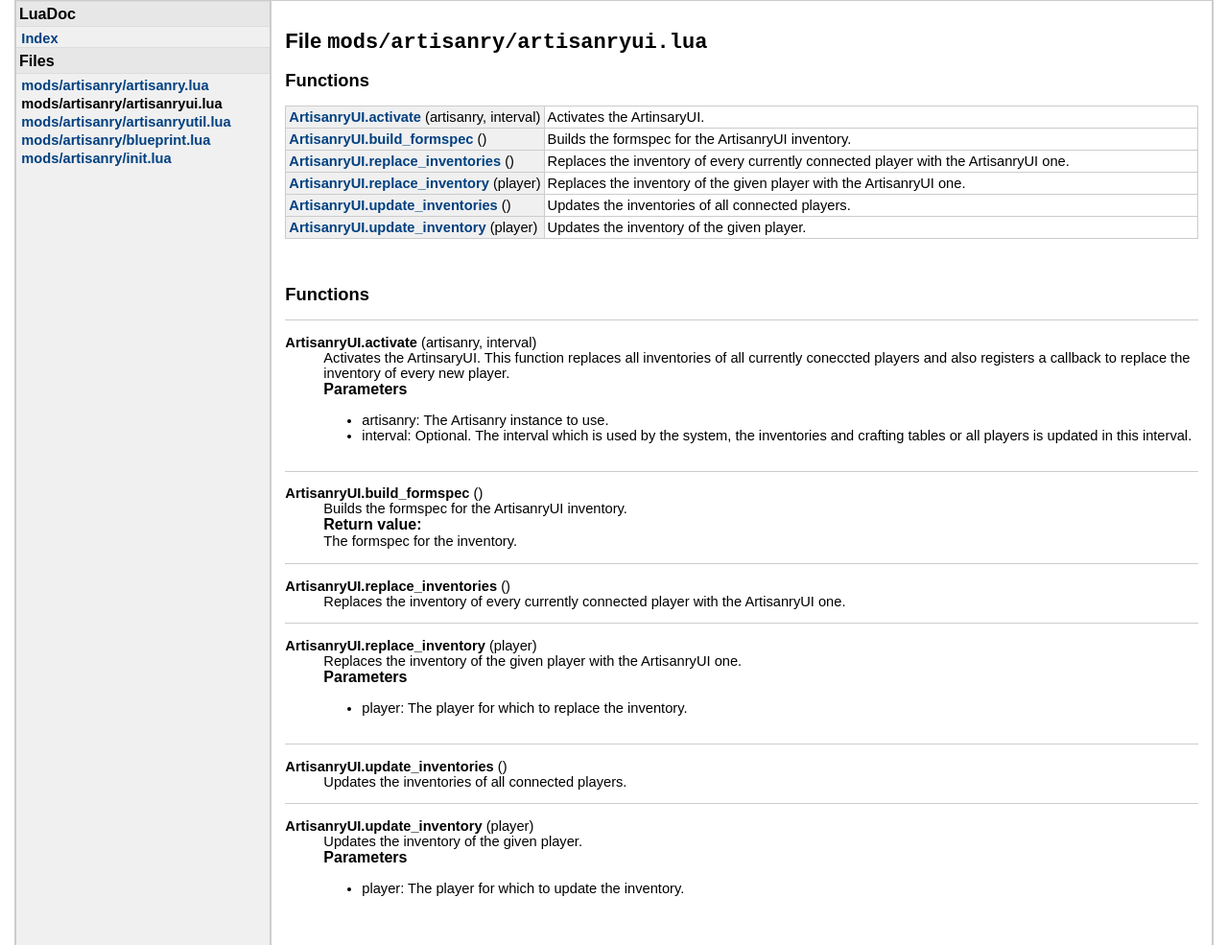
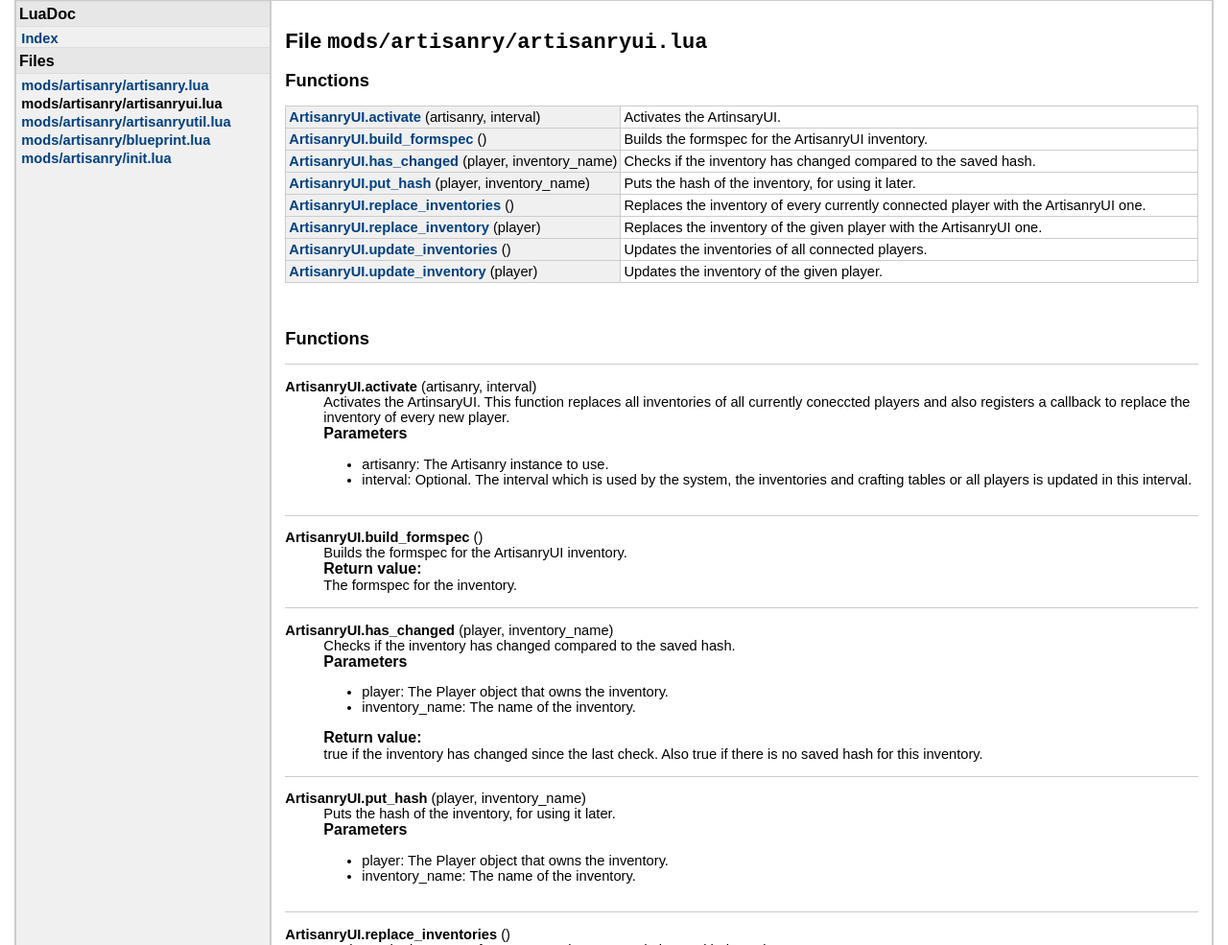
Before and after one commit to minetest-australopithecus/minetest-australopithecus-artisanry, a plain HTML site: page doc/files/mods/artisanry/artisanryui.html in a window 1280 px wide. Shown: the top 985 px of the page at 96% size. Drawn offline with Linux system fonts and the light colour scheme.

Commit message:
Extracted the management of the inventory hashes into its own functions.

```diff
--- a/doc/files/mods/artisanry/artisanryui.html
+++ b/doc/files/mods/artisanry/artisanryui.html
@@ -90,6 +90,16 @@
     </tr>
 
     <tr>
+    <td class="name" nowrap><a href="#ArtisanryUI.has_changed">ArtisanryUI.has_changed</a>&nbsp;(player, inventory_name)</td>
+    <td class="summary">Checks if the inventory has changed compared to the saved hash.</td>
+    </tr>
+
+    <tr>
+    <td class="name" nowrap><a href="#ArtisanryUI.put_hash">ArtisanryUI.put_hash</a>&nbsp;(player, inventory_name)</td>
+    <td class="summary">Puts the hash of the inventory, for using it later.</td>
+    </tr>
+
+    <tr>
     <td class="name" nowrap><a href="#ArtisanryUI.replace_inventories">ArtisanryUI.replace_inventories</a>&nbsp;()</td>
     <td class="summary">Replaces the inventory of every currently connected player with the ArtisanryUI one.</td>
     </tr>
@@ -169,6 +179,69 @@ Builds the formspec for the ArtisanryUI inventory.
 
 <h3>Return value:</h3>
 The formspec for the inventory.
+
+
+
+</dd>
+
+
+
+
+<dt><a name="ArtisanryUI.has_changed"></a><strong>ArtisanryUI.has_changed</strong>&nbsp;(player, inventory_name)</dt>
+<dd>
+Checks if the inventory has changed compared to the saved hash.
+
+
+<h3>Parameters</h3>
+<ul>
+
+	<li>
+	  player: The Player object that owns the inventory.
+	</li>
+
+	<li>
+	  inventory_name: The name of the inventory.
+	</li>
+
+</ul>
+
+
+
+
+
+
+<h3>Return value:</h3>
+true if the inventory has changed since the last check. Also true if there is no saved hash for this inventory.
+
+
+
+</dd>
+
+
+
+
+<dt><a name="ArtisanryUI.put_hash"></a><strong>ArtisanryUI.put_hash</strong>&nbsp;(player, inventory_name)</dt>
+<dd>
+Puts the hash of the inventory, for using it later.
+
+
+<h3>Parameters</h3>
+<ul>
+
+	<li>
+	  player: The Player object that owns the inventory.
+	</li>
+
+	<li>
+	  inventory_name: The name of the inventory.
+	</li>
+
+</ul>
+
+
+
+
+
 
 
 
```
Also changed, not shown: 1 other file.
